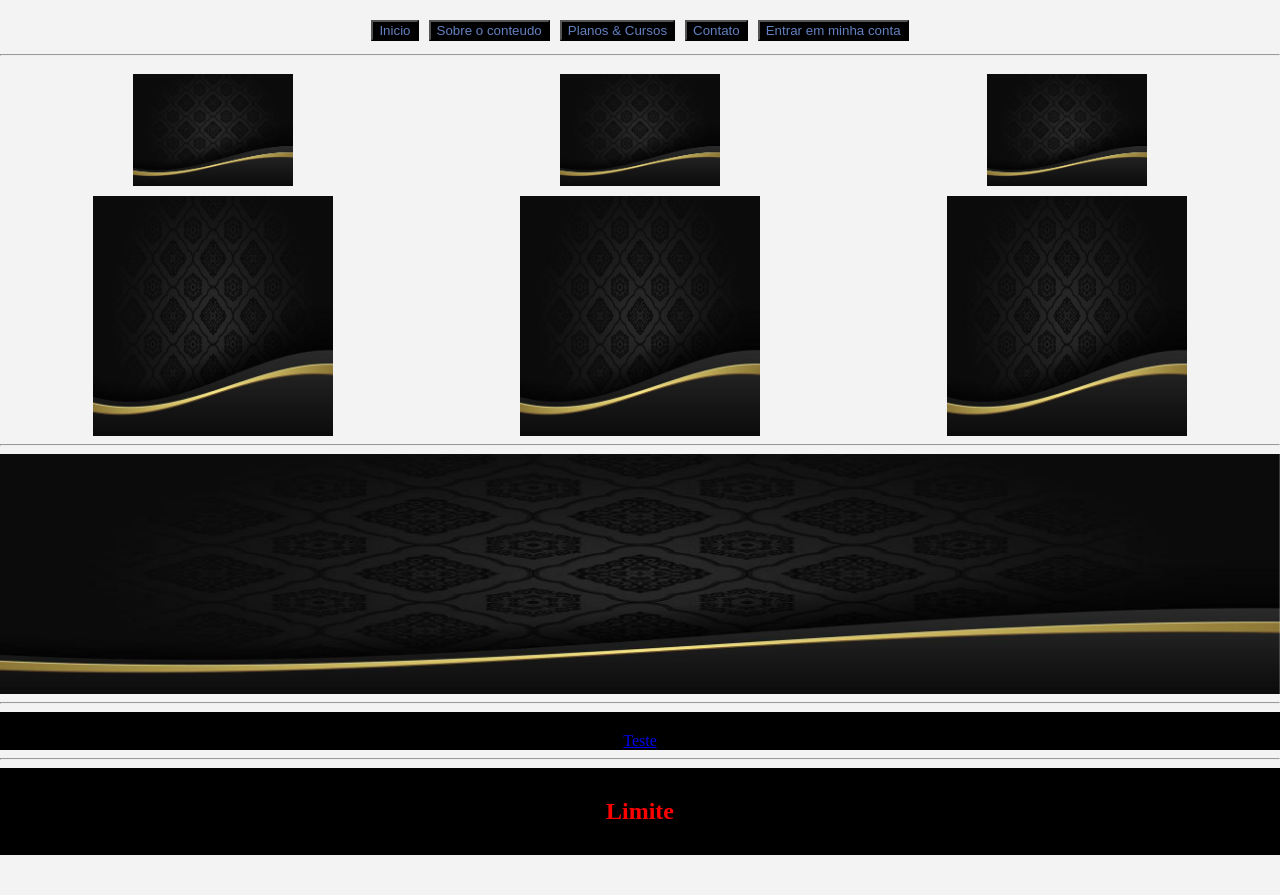
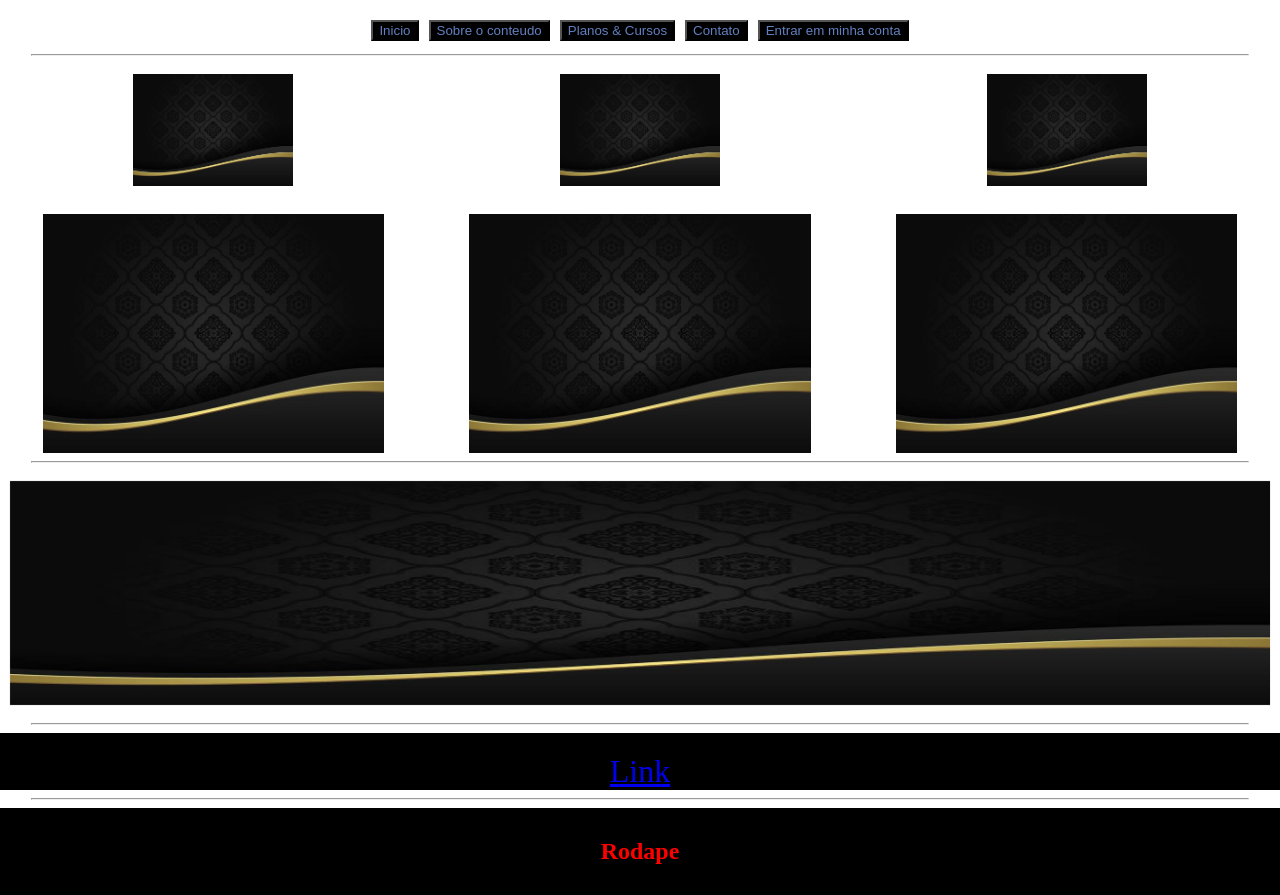
Before and after one commit to JoaoPaolinelli/Projeto-JJ, a plain HTML site: page index.html in a window 1280 px wide. Shown: the part 126-1021 px from the top of the page. Before the commit the page ends 981 px from the top, so only its background shows below. Drawn offline with Linux system fonts and the light colour scheme; files whose address does not match are found by name.

Commit message:
modificacoes css e html

```diff
--- a/index.html
+++ b/index.html
@@ -33,6 +33,7 @@
 
   <hr>
 
+  <section>
     <div id="product-section">
       <header class="little-box">
         <div class="small-content">
@@ -45,22 +46,24 @@
           <img src="fundo-preto.jpg" alt="">
         </div>
       </header>
+      <br>
       <header class="anuncio">
         <div class="anuncio-banner">
-        <img class ="box-filme"src="fundo-preto.jpg" alt="">
+          <img class ="box-banner"src="fundo-preto.jpg" alt="">
         </div>
         <div class="anuncio-banner">
-        <img class ="box-filme"src="fundo-preto.jpg" alt="">
+          <img class ="box-banner"src="fundo-preto.jpg" alt="">
         </div>
         <div class="anuncio-banner">
-        <img class ="box-filme"src="fundo-preto.jpg" alt="">
+          <img class ="box-banner"src="fundo-preto.jpg" alt="">
         </div>
       </header>
     </div>
+  </section>
 
   <hr>
 
-    <main>
+  <section>
     <div class="carrosel-filme">
       <div class="owl-theme owl-carousel">
         <div class="item">
@@ -78,7 +81,7 @@
         </div> -->
       </div>
     </div>
-    </main>
+  </section>
 
   <hr>
 
@@ -98,13 +101,13 @@
     </div>
   </div>
   <div>
-    <a id="link" href="https://www.llcengenharia.com/" class="">Teste</a>
+    <a id="link" href="https://www.llcengenharia.com/" class="">Link</a>
   </div>
 
   <hr>
 
   <footer class="footer">
-    <h2>Limite</h2>
+    <h2>Rodape</h2>
   </footer>
 
   <script src="js/jquery.min.js"></script>
--- a/style.css
+++ b/style.css
@@ -1,6 +1,5 @@
 body{ /**Box-Main**/
     margin: 0;
-    background-color: rgba(241, 241, 241, 0.849);
 }
 
 .top-bar {
@@ -9,6 +8,10 @@ body{ /**Box-Main**/
 
 .top-bar hr {
     width: 30%;
+}
+
+hr {
+    width: 95%;
 }
 
 .top-logo {
@@ -48,15 +51,21 @@ body{ /**Box-Main**/
     justify-content: space-around;
 }
 
-.anuncio-banner img{
+.anuncio-banner {
     display: flex;
-    justify-content: space-around;
+    justify-content: center;
 }
 
-.box-filme {
-    height: 15rem;
-    width: 15rem;
-    display: block;
+.anuncio-banner img{
+    width: 80%;
+}
+
+.item {
+    padding: 10px 10px;
+}
+
+.item img {
+    height: 14rem;
 }
 
 .algunsProdutores{
@@ -77,6 +86,7 @@ body{ /**Box-Main**/
 }
 
 #link {
+    font-size: 200%;
     background-color: black;
     display: flex;
     justify-content: center;
```
Lines whose indentation alone changed are shown as unchanged.
